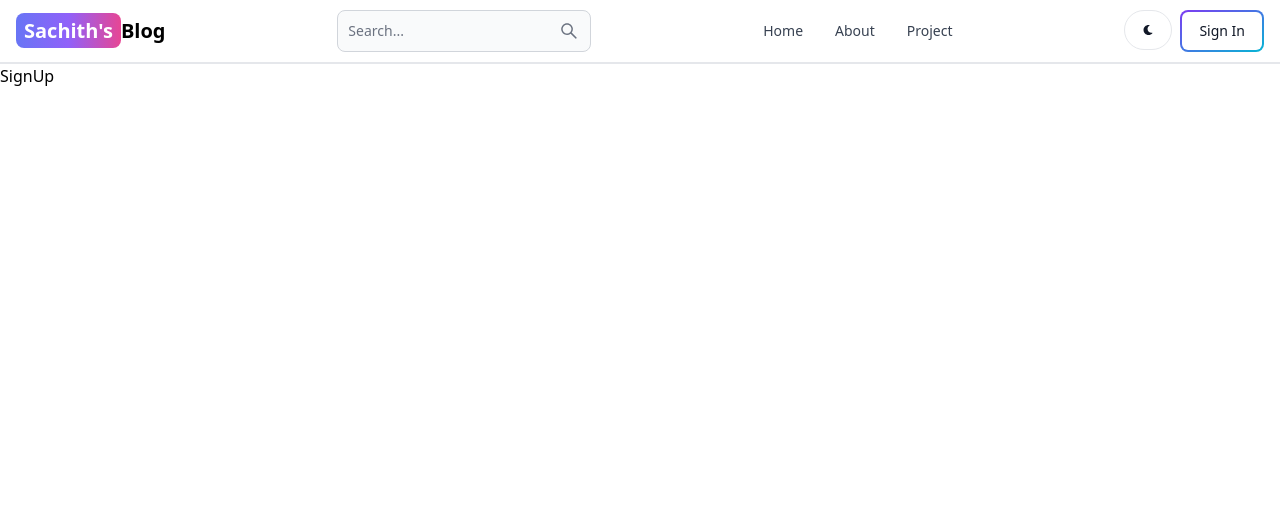
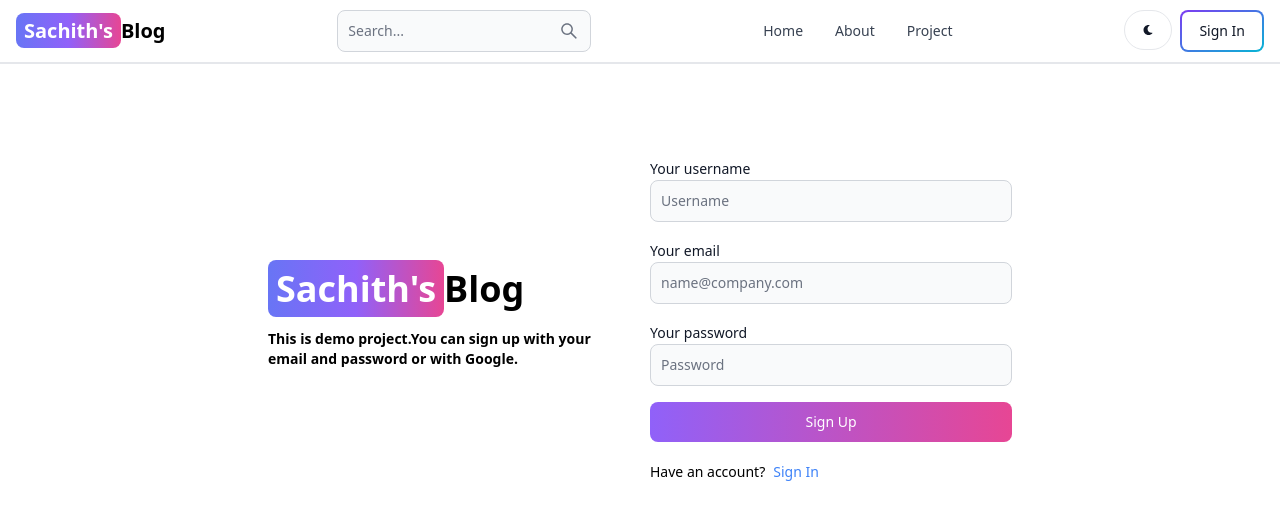
Before and after one commit to Sachith-AB/Mern-Blog, a React (Vite) app in the folder mern/client/: page /sign-up in a window 1280 px wide. Shown: the top 520 px of the page. Built offline with nearby package versions, Linux system fonts and the light colour scheme.

Commit message:
complete sign up page UI

```diff
--- a/mern/client/src/pages/SingUp.jsx
+++ b/mern/client/src/pages/SingUp.jsx
@@ -1,9 +1,62 @@
 import React from 'react'
+import {Link} from 'react-router-dom';
+import { Button, Label, TextInput } from 'flowbite-react';
 
 export default function SingUp() {
   return (
-    <div>
-      SignUp
+    <div className='min-h-screen mt-20'>
+      <div className='flex p-3 max-w-3xl mx-auto flex-col md:flex-row md:items-center gap-5'>
+        {/* left */}
+        <div className='flex-1'>
+          <Link to="/" className='self-center font-bold dark:text-white text-4xl'
+        >
+            <span className='px-2 py-1 bg-gradient-to-r from-indigo-500 via-purple-500
+            to-pink-500 rounded-lg text-white'>
+                Sachith's
+            </span>
+            Blog
+        </Link>
+        <p className='text-sm mt-5 font-semibold'>
+          This is demo project.You can sign up with your email and password or with Google.
+        </p>
+        </div>
+        {/* right */}
+        <div className='flex-1'>
+          <form className='flex flex-col gap-4'>
+            <div>
+             <Label value='Your username'/>
+             <TextInput type='text'
+             placeholder='Username'
+             id='username'/>
+            </div>
+
+             <div>
+             <Label value='Your email'/>
+             <TextInput type='text'
+             placeholder='name@company.com'
+             id='email'/>
+            </div>
+
+             <div>
+             <Label value='Your password'/>
+             <TextInput type='text'
+             placeholder='Password'
+             id='passwword'/>
+            </div>
+            <Button gradientDuoTone='purpleToPink' type='submit'>
+               Sign Up
+              </Button>
+          </form>
+          <div className='flex gap-2 text-sm mt-5'>
+            <span>
+              Have an account?
+            </span>
+            <Link to='/sign-in' className='text-blue-500'>
+              Sign In
+              </Link>
+          </div>
+        </div>
+      </div>
     </div>
   )
 }
```
